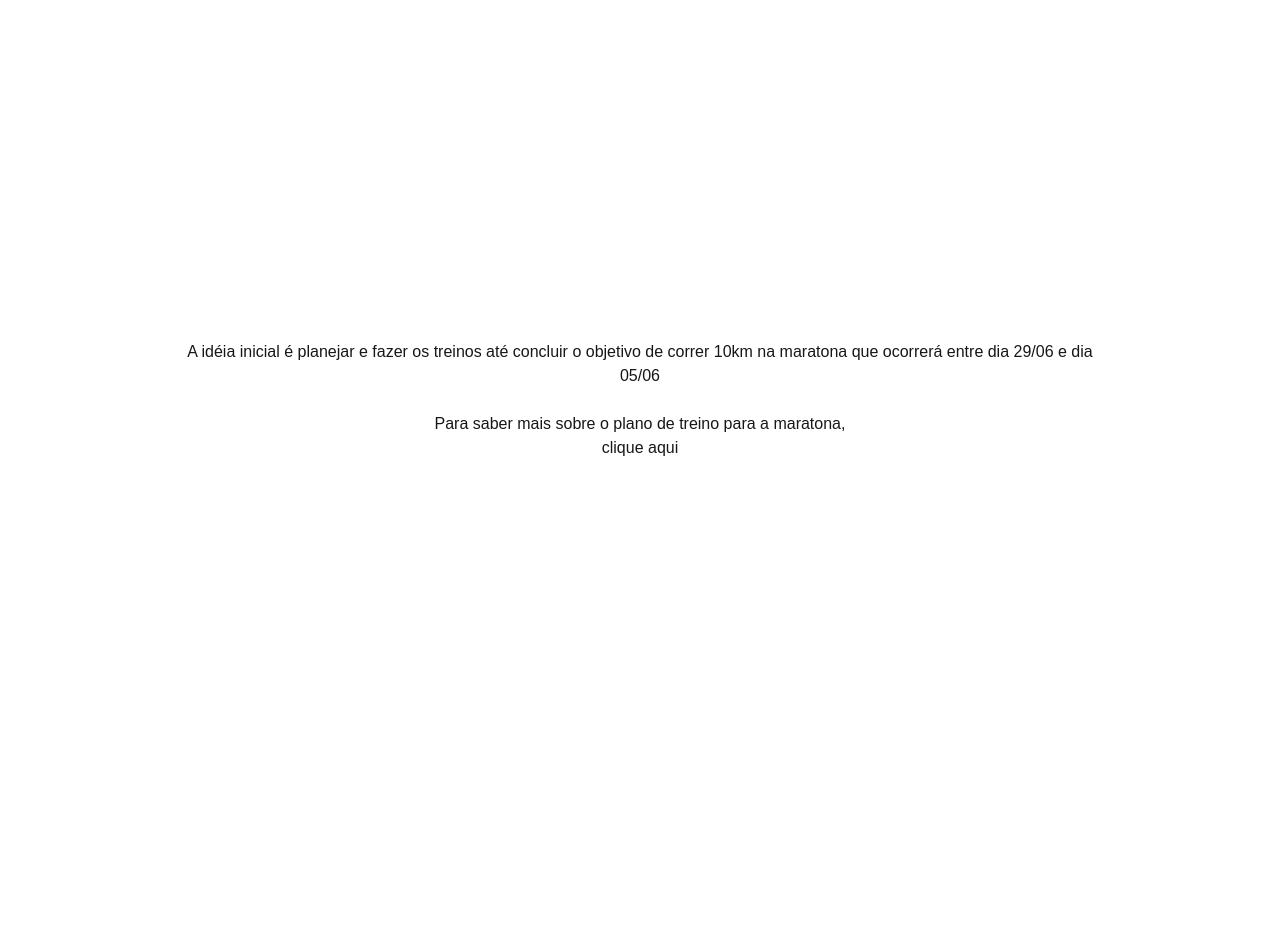
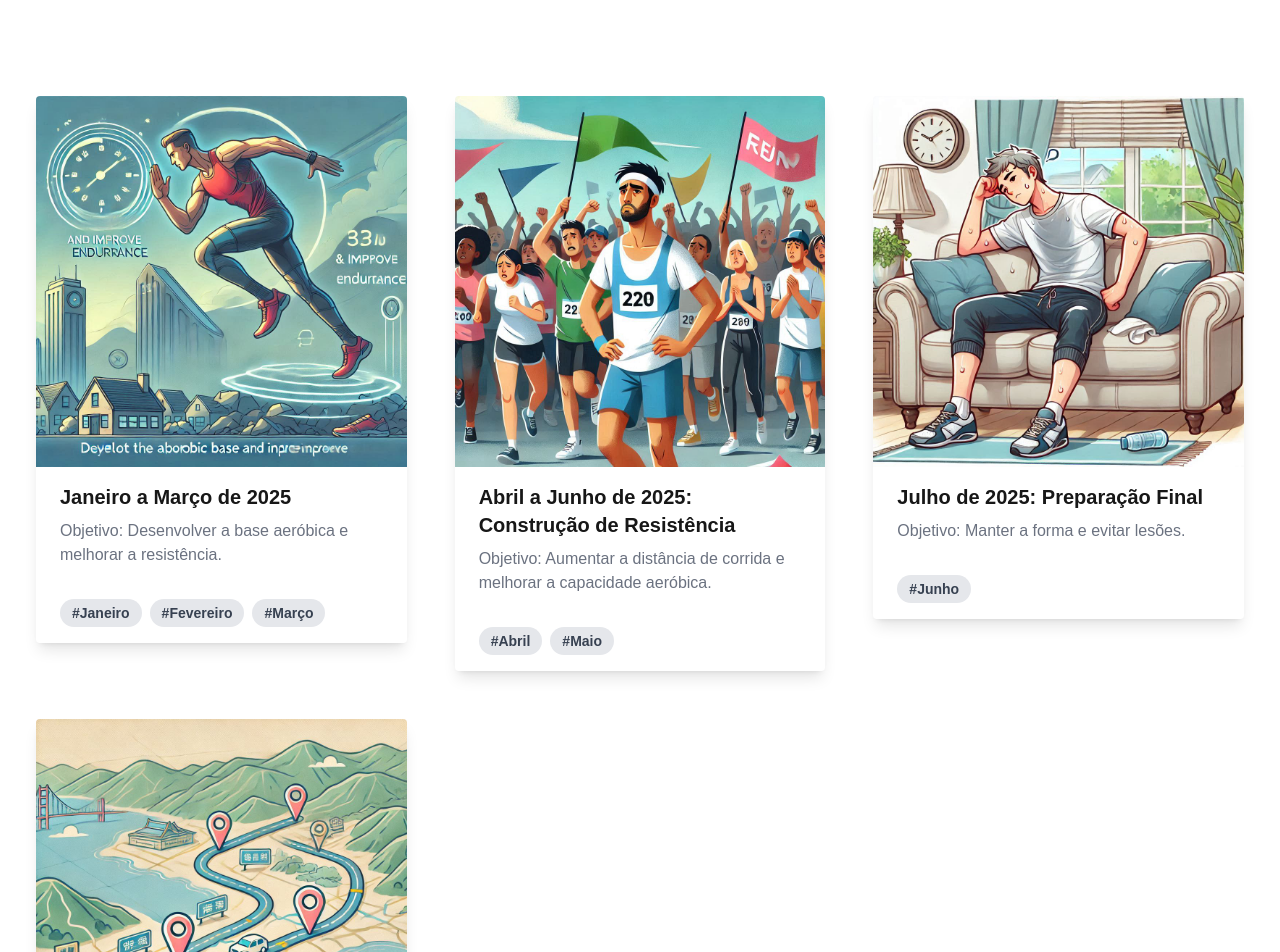
Before and after one commit to MattStela/maratona_projeto, a Next.js app: page / in a window 1280 px wide. Shown: the top 952 px of the page. Before the commit the page ends 800 px from the top, so only its background shows below. Built offline with nearby package versions, Linux system fonts and the light colour scheme.

Commit message:
atualizei e organizei algumas páginas

```diff
--- a/src/pages/index.js
+++ b/src/pages/index.js
@@ -1,23 +1,57 @@
-import Link from "next/link";
-import React from "react";
-import Layout from "@/app/layout"; // Importando o Layout da pasta correta
+// src/pages/plano.js
+import React from 'react';
+import Card from '@/components/card';
+import Layout from "@/app/layout";
 
-const Home = () => {
+const Plano = () => {
+  const cardData = [
+    {
+      title: "Janeiro a Março de 2025",
+      description: "Objetivo: Desenvolver a base aeróbica e melhorar a resistência.",
+      imageUrl: "/images/correndo1.png", // URL da imagem local
+      tags: ["Janeiro", "Fevereiro", "Março"],
+      link: "/jan_mar" // Corrigido para garantir que o link aponte para a página correta
+    },
+    {
+      title: "Abril a Junho de 2025: Construção de Resistência",
+      description: "Objetivo: Aumentar a distância de corrida e melhorar a capacidade aeróbica.",
+      imageUrl: "/images/correndo2.png", // URL da imagem local
+      tags: ["Abril", "Maio"],
+      link: "/abr_mai"
+    },
+    {
+      title: "Julho de 2025: Preparação Final",
+      description: "Objetivo: Manter a forma e evitar lesões.",
+      imageUrl: "/images/correndo3.png", // URL da imagem local
+      tags: ["Junho"],
+      link: "/julho"
+    },
+    {
+        title: "Rota atual da Maratona (sujeito a mudança)",
+        description: "A rota de 10km com os pontos de parada a cada 1km",
+        imageUrl: "/images/map.png", // URL da imagem local
+        tags: ["Junho"],
+        link: "https://www.google.com.br/maps/dir/R.+Noroguages,+211+-+Itaquera,+S%C3%A3o+Paulo+-+SP,+08215-670,+Brasil/-23.5565399,-46.4462129/-23.5620404,-46.450605/-23.5632773,-46.460745/-23.5657733,-46.4678866/-23.5714655,-46.4662935/-23.572307,-46.4647265/-23.5782374,-46.4588428/-23.5700831,-46.4593192/-23.561991,-46.4508039/@-23.5645671,-46.4589294,14.75z/data=!4m17!4m16!1m5!1m1!1s0x94ce67d77cbe9339:0x418829ed82fc01c6!2m2!1d-46.4431479!2d-23.5499751!1m0!1m0!1m0!1m0!1m0!1m0!1m0!1m0!1m0!3e2?entry=ttu&g_ep=EgoyMDI0MTIxMS4wIKXMDSoASAFQAw%3D%3D"
+      }
+
+  ];
+
   return (
     <Layout>
-      <div className="text-center w-3/4">
-        <h1>
-          A idéia inicial é planejar e fazer os treinos até concluir o objetivo
-          de correr 10km na maratona que ocorrerá entre dia 29/06 e dia 05/06
-        </h1>
-        <br></br>
-        <h1>Para saber mais sobre o plano de treino para a maratona,</h1>
-        <Link href="/plano" className="hover:text-blue-500 hover:font-bold hover:cursor-pointer">
-            clique aqui
-        </Link>
+      <div className="grid gap-4 grid-cols-1 sm:grid-cols-2 lg:grid-cols-3">
+        {cardData.map((card, index) => (
+          <Card
+            key={index}
+            title={card.title}
+            description={card.description}
+            imageUrl={card.imageUrl}
+            tags={card.tags}
+            link={card.link}
+          />
+        ))}
       </div>
     </Layout>
   );
 };
 
-export default Home;
+export default Plano;
--- a/src/pages/plano.js
+++ /dev/null
@@ -1,49 +0,0 @@
-// src/pages/plano.js
-import React from 'react';
-import Card from '@/components/card';
-import Layout from "@/app/layout";
-
-const Plano = () => {
-  const cardData = [
-    {
-      title: "Janeiro a Março de 2025",
-      description: "Objetivo: Desenvolver a base aeróbica e melhorar a resistência.",
-      imageUrl: "/images/correndo1.png", // URL da imagem local
-      tags: ["Janeiro", "Fevereiro", "Março"],
-      link: "/jan_mar" // Corrigido para garantir que o link aponte para a página correta
-    },
-    {
-      title: "Abril a Junho de 2025: Construção de Resistência",
-      description: "Objetivo: Aumentar a distância de corrida e melhorar a capacidade aeróbica.",
-      imageUrl: "/images/correndo2.png", // URL da imagem local
-      tags: ["Abril", "Maio"],
-      link: "/abr_mai"
-    },
-    {
-      title: "Julho de 2025: Preparação Final",
-      description: "Objetivo: Manter a forma e evitar lesões.",
-      imageUrl: "/images/correndo3.png", // URL da imagem local
-      tags: ["Junho"],
-      link: "/julho"
-    }
-  ];
-
-  return (
-    <Layout>
-      <div className="grid gap-4 grid-cols-1 sm:grid-cols-2 lg:grid-cols-3">
-        {cardData.map((card, index) => (
-          <Card
-            key={index}
-            title={card.title}
-            description={card.description}
-            imageUrl={card.imageUrl}
-            tags={card.tags}
-            link={card.link}
-          />
-        ))}
-      </div>
-    </Layout>
-  );
-};
-
-export default Plano;
```
Also changed, not shown: public/images/map.png (added).
